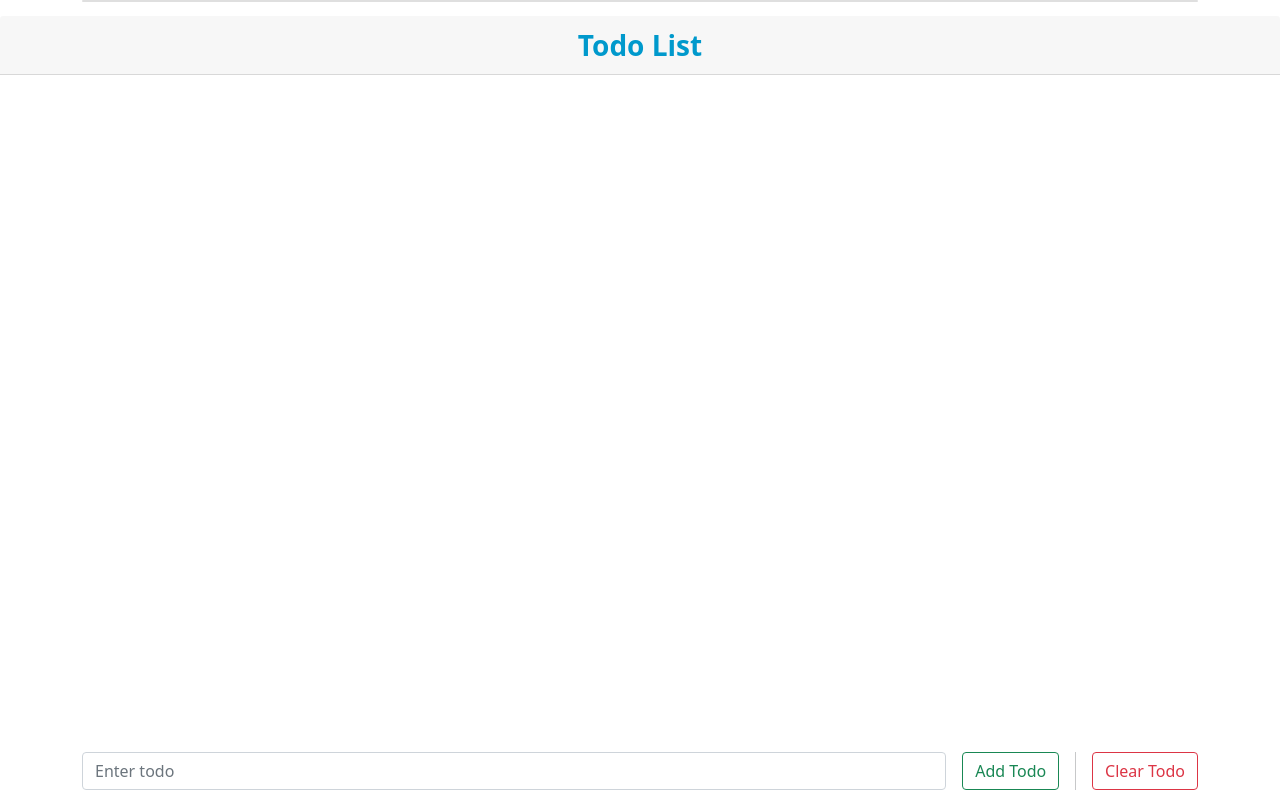
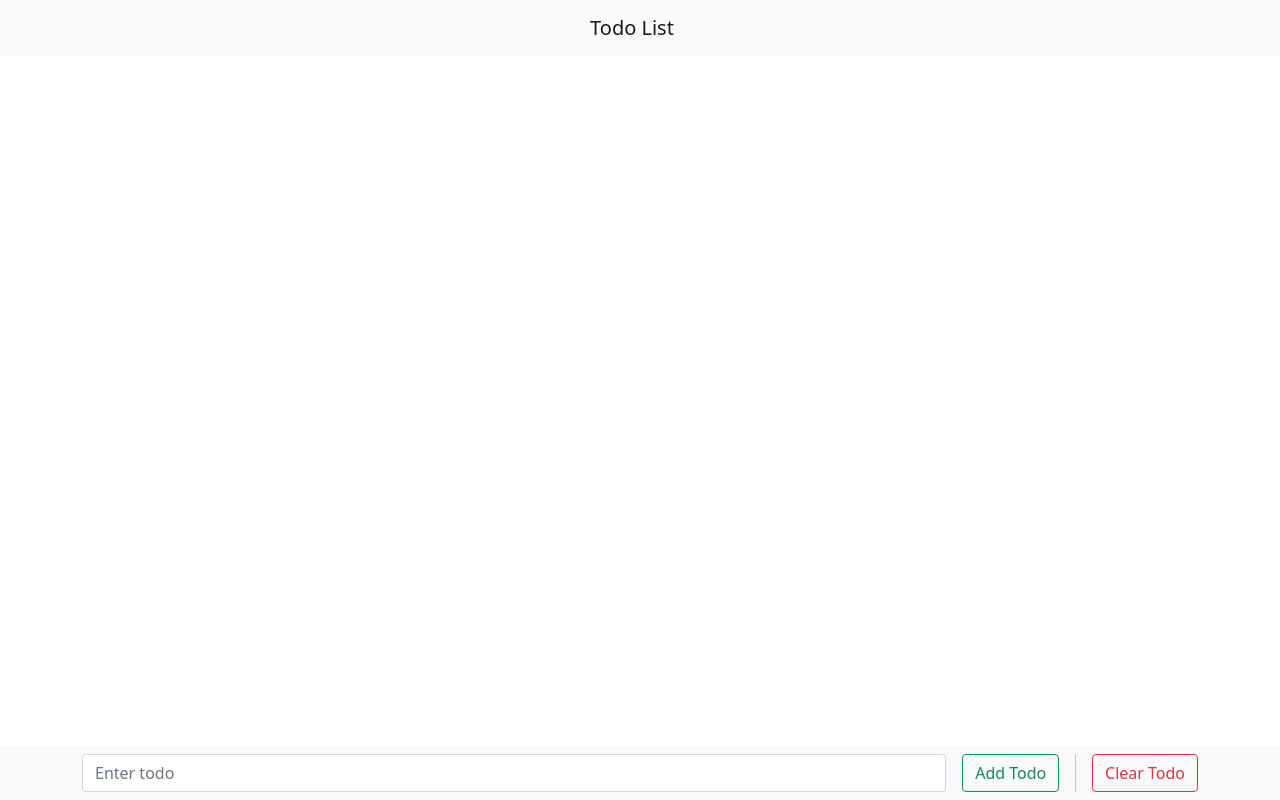
Before and after one commit to ShanuDey/react-todo-app, a React (Create React App) app: page / in a window 1280 px wide. Built offline with nearby package versions, Linux system fonts and the light colour scheme; the HTML template or start-up script is replaced by a standard one.

Commit message:
Re-design the UI with file structure and componets
Signed-off-by: Shanu Dey <sd4shanudey@gmail.com>

```diff
--- a/src/App.js
+++ b/src/App.js
@@ -1,9 +1,9 @@
 import React, { useState, useRef, useEffect } from "react";
-import TodoList from "./TodoList";
 import "bootstrap/dist/css/bootstrap.min.css";
-import { Button, Form, Container, Stack } from "react-bootstrap";
-import "./style/App.css";
+import TodoList from "./Components/TodoList";
 import { v4 as uuidv4 } from "uuid";
+import Header from "./Components/Header";
+import Footer from "./Components/Footer";
 
 const LOCAL_STORAGE_KEY = "MyTodoKey";
 
@@ -48,39 +48,16 @@ function App() {
 
   return (
     <>
-      <Container className="custom-todolist-container">
-        <TodoList
-          todos={todos}
-          handleCheckboxStateChange={handleCheckboxStateChange}
-        />
-      </Container>
-      <Container>
-        <Container className="custom-header">
-          <Stack direction="horizontal" gap={3}>
-            <Form.Control
-              className="me-auto"
-              type="text"
-              ref={inputTodoRef}
-              placeholder="Enter todo"
-            />
-            <Button
-              variant="outline-success"
-              className="custom-button"
-              onClick={handleAddTodo}
-            >
-              Add Todo
-            </Button>
-            <div className="vr" />
-            <Button
-              variant="outline-danger"
-              className="custom-button"
-              onClick={handleClearTodo}
-            >
-              Clear Todo
-            </Button>
-          </Stack>
-        </Container>
-      </Container>
+      <Header />
+      <TodoList
+        todos={todos}
+        handleCheckboxStateChange={handleCheckboxStateChange}
+      />
+      <Footer
+        inputTodoRef={inputTodoRef}
+        handleAddTodo={handleAddTodo}
+        handleClearTodo={handleClearTodo}
+      />
     </>
   );
 }
--- /dev/null
+++ b/src/Components/Footer.js
@@ -0,0 +1,41 @@
+import React from "react";
+import { Navbar, Container, Stack, Form, Button } from "react-bootstrap";
+import "../style/Footer.css";
+
+export default function Footer(props) {
+  return (
+    <div>
+      <Navbar fixed="bottom" variant="light" bg="light">
+        <Container>
+          <Stack
+            direction="horizontal"
+            gap={3}
+            className="custom-center-footer"
+          >
+            <Form.Control
+              className="me-auto"
+              type="text"
+              ref={props.inputTodoRef}
+              placeholder="Enter todo"
+            />
+            <Button
+              variant="outline-success"
+              className="custom-button"
+              onClick={props.handleAddTodo}
+            >
+              Add Todo
+            </Button>
+            <div className="vr" />
+            <Button
+              variant="outline-danger"
+              className="custom-button"
+              onClick={props.handleClearTodo}
+            >
+              Clear Todo
+            </Button>
+          </Stack>
+        </Container>
+      </Navbar>
+    </div>
+  );
+}
--- /dev/null
+++ b/src/Components/Header.js
@@ -0,0 +1,14 @@
+import React from "react";
+import { Navbar, Container } from "react-bootstrap";
+
+export default function Header() {
+  return (
+    <div>
+      <Navbar fixed="top" variant="light" bg="light">
+        <Container style={{ justifyContent: "center" }}>
+          <Navbar.Brand href="#">Todo List</Navbar.Brand>
+        </Container>
+      </Navbar>
+    </div>
+  );
+}
--- a/src/Todo.js
+++ b/src/Components/Todo.js
@@ -10,7 +10,7 @@ export default function Todo({ todo, handleCheckboxStateChange }) {
 
   return (
     <ListGroup.Item>
-      <div className="form-check">
+      <div className="form-check ">
         <input
           className="form-check-input"
           type="checkbox"
--- /dev/null
+++ b/src/Components/TodoList.js
@@ -0,0 +1,21 @@
+import React from "react";
+import Todo from "./Todo";
+import { Container, ListGroup } from "react-bootstrap";
+
+export default function TodoList({ todos, handleCheckboxStateChange }) {
+  return (
+    <Container style={{ marginTop: "2vh" }}>
+      <ListGroup variant="flush">
+        {todos.map((todo) => {
+          return (
+            <Todo
+              todo={todo}
+              key={todo.ID}
+              handleCheckboxStateChange={handleCheckboxStateChange}
+            />
+          );
+        })}
+      </ListGroup>
+    </Container>
+  );
+}
--- a/src/TodoList.js
+++ /dev/null
@@ -1,37 +0,0 @@
-import React from "react";
-import Todo from "./Todo";
-import { Card, ListGroup } from "react-bootstrap";
-import "./style/TodoList.css";
-
-export default function TodoList({ todos, handleCheckboxStateChange }) {
-  return (
-    <Card>
-      <Card.Header className="fw-bold fs-3 card-header-custom ">
-        Todo List
-      </Card.Header>
-      <ListGroup variant="flush">
-        {todos.map((todo) => {
-          return (
-            <Todo
-              todo={todo}
-              key={todo.ID}
-              handleCheckboxStateChange={handleCheckboxStateChange}
-            />
-          );
-        })}
-      </ListGroup>
-    </Card>
-    // <div>
-    //   <h3> Todo List: </h3>
-    //   {todos.map((todo) => {
-    //     return (
-    //       <Todo
-    //         todo={todo}
-    //         key={todo.ID}
-    //         handleCheckboxStateChange={handleCheckboxStateChange}
-    //       />
-    //     );
-    //   })}
-    // </div>
-  );
-}
--- a/src/style/App.css
+++ /dev/null
@@ -1,19 +0,0 @@
-.custom-button {
-  white-space: nowrap;
-}
-
-.custom-header {
-  position: fixed;
-  bottom: 0;
-  left: 0;
-  right: 0;
-  margin-left: auto;
-  margin-right: auto;
-  z-index: 10;
-  margin-bottom: 1vh;
-  height: 5vh;
-}
-
-.custom-todolist-container {
-  margin-bottom: 7vh;
-}
--- /dev/null
+++ b/src/style/Footer.css
@@ -0,0 +1,9 @@
+.custom-center-footer {
+  width: 100%;
+  margin-left: auto;
+  margin-right: auto;
+}
+
+.custom-button {
+  white-space: nowrap;
+}
--- a/src/style/TodoList.css
+++ /dev/null
@@ -1,12 +0,0 @@
-.card-header-custom {
-  color: #0099cc;
-  text-align: center;
-  position: fixed;
-  top: 1vh;
-  left: 0;
-  right: 0;
-  margin-left: auto;
-  margin-right: auto;
-  z-index: 10;
-  margin-top: 1vh;
-}
```
